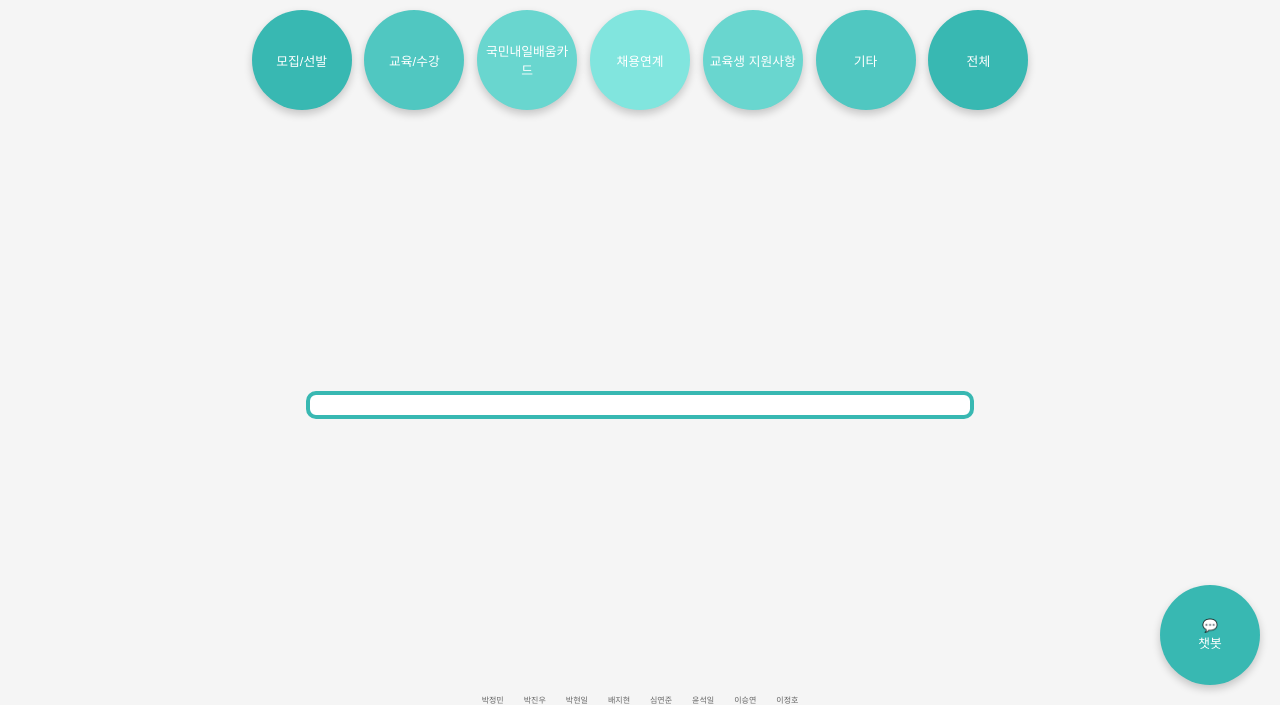
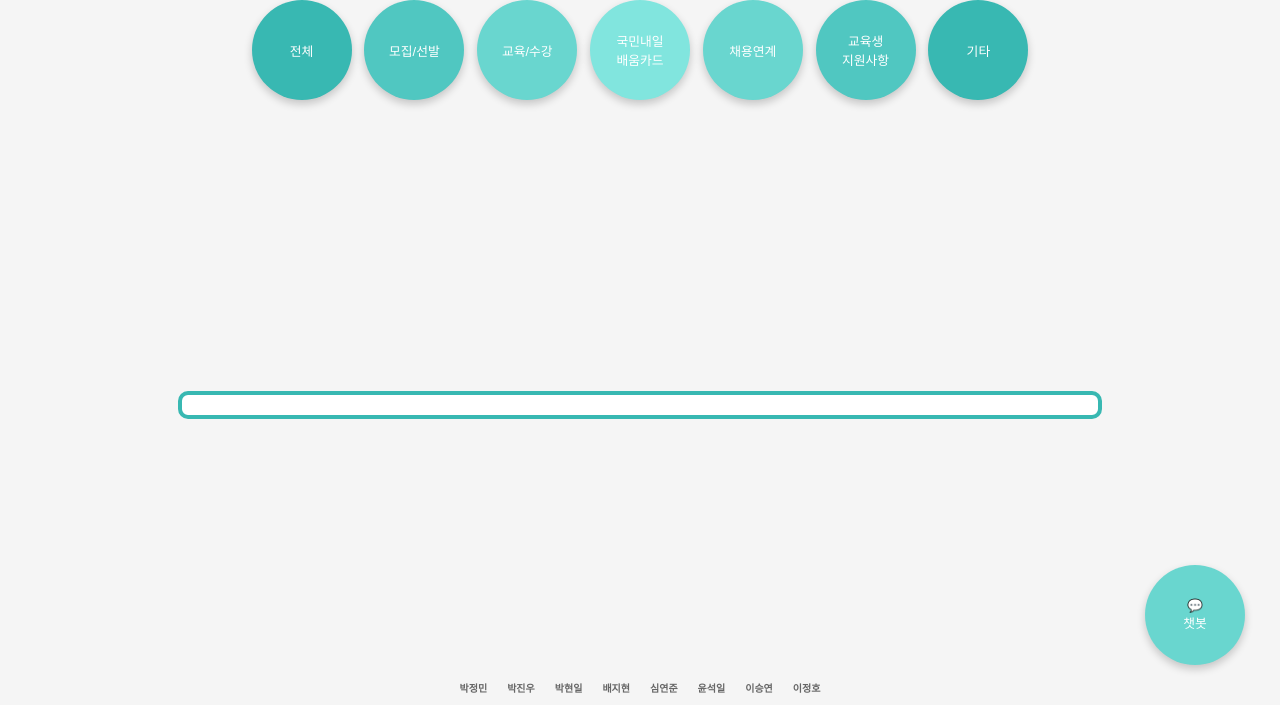
Before and after one commit to zacinthepark/mini7, a Django app: template templates/index.html in a window 1280 px wide. Shown: the part 95-800 px from the top of the page. Run offline with Django 5.2, Linux system fonts and the light colour scheme; the template is opened without the code that fills it, so the values that code supplies are empty.

Commit message:
first commit

```diff
--- a/static/homepage.css
+++ b/static/homepage.css
@@ -31,10 +31,10 @@ h1 {
 .button-container {
     display: flex;
     justify-content: center;
-    gap: 1vw; /* 가로 여백을 viewport 단위로 설정 */
-	margin-top: 5px;
+    gap: 1vw;
+    margin-top: -5px;
     margin-bottom: 20px;
-	flex-wrap: wrap; /* 화면 크기에 따라 버튼들이 줄을 바꿀 수 있도록 함 */
+    flex-wrap: wrap;
 }
 
 .button-container button:nth-child(1) {
@@ -91,7 +91,7 @@ h1 {
 }
 
 #contentBox {
-    width: 50%;
+    width: 70%;
     max-height: 400px;
     overflow-y: auto;
     border: 4px solid #38B8B2;
@@ -125,6 +125,7 @@ h1 {
 }
 
 .content {
+    font-family: "Helvetica", sans-serif;
     background-color: #f9f9f9;
     border: 1px solid #ddd;
     padding: 20px;
@@ -134,6 +135,17 @@ h1 {
     overflow-y: auto;
 }
 
+/* category 글자의 크기를 줄이고 밑줄을 추가 */
+h2 {
+    font-size: 14px;
+    text-decoration: underline;
+}
+
+/* 질문과 답변의 글자 크기를 늘림 */
+.content p {
+    font-size: 18px;
+}
+
 
 .hidden {
     display: none;
@@ -141,44 +153,50 @@ h1 {
 
 
 .chatButton {
-    width: 10vw;
-    height: 10vw;
-    min-width: 50px;
-    min-height: 50px;
-    max-width: 100px;
-    max-height: 100px;
+    position: fixed;
+    bottom: 40px; /* 아래 여백 조절 */
+    right: 35px; /* 오른쪽 여백 조절 */
+    background-color: #69D6CF; /* 버튼 배경색 */
+    color: white; /* 버튼 텍스트 색상 */
+    border: none;
     border-radius: 50%;
-	font-size: 16px;
-    color: white;
-    border: none;
-    box-shadow: 0 4px 8px rgba(0, 0, 0, 0.2);
+    width: 10vw; /* 버튼 너비를 viewport width의 10%로 설정 */
+    height: 10vw; /* 버튼 높이를 viewport width의 10%로 설정 */
+    min-width: 50px; /* 최소 너비 설정 */
+    min-height: 50px; /* 최소 높이 설정 */
+    max-width: 100px; /* 최대 너비 설정 */
+    max-height: 100px; /* 최대 높이 설정 */
+    font-size: 1vw; /* 버튼 텍스트 크기 */
     cursor: pointer;
-    font-size: 1vw;
     display: flex;
     justify-content: center;
     align-items: center;
+    box-shadow: 0 4px 8px rgba(0, 0, 0, 0.2);
     transition: background-color 0.3s ease, box-shadow 0.3s ease, transform 0.3s ease;
-	background-color: #38B8B2;
-    position: fixed;
-    bottom: 20px;
-    right: 20px;
-    z-index: 1000;
 }
+
 .chatButton:hover {
-    background-color: #0056b3;
+    background-color: #50C7C1;
     box-shadow: 0 6px 12px rgba(0, 0, 0, 0.3);
     transform: scale(1.1);
 }
 
+
 footer {
     position: fixed;
-	margin-top: 5%;
     left: 0;
     bottom: 0;
     width: 100%;
     text-align: center;
     background-color: #f5f5f5;
+    margin-bottom: 10px;
 }
+
+footer p {
+    font-weight: bold; /* 텍스트를 볼드체로 설정 */
+    font-size: 10px !important; /* 글꼴 크기를 키움 */
+}
+
 
 .brand {
     display: flex;
--- a/templates/index.html
+++ b/templates/index.html
@@ -15,13 +15,13 @@
     </header>
     <div class="maincontent">
         <div class="button-container">
+            <button class="Button" data-content='all'>전체</button>
             <button class="Button" data-content="모집/선발">모집/선발</button>
             <button class="Button" data-content="교육/수강">교육/수강</button>
-            <button class="Button" data-content="국민내일배움카드">국민내일배움카드</button>
+            <button class="Button" data-content="국민내일배움카드">국민내일<br>배움카드</button>
             <button class="Button" data-content="채용연계">채용연계</button>
-            <button class="Button" data-content="교육생 지원사항">교육생 지원사항</button>
+            <button class="Button" data-content="교육생 지원사항">교육생<br>지원사항</button>
             <button class="Button" data-content="기타">기타</button>
-            <button class="Button" data-content='all'>전체</button>
         </div>
         <div id="contentBox">
             {% for qadata in qa %}
```
